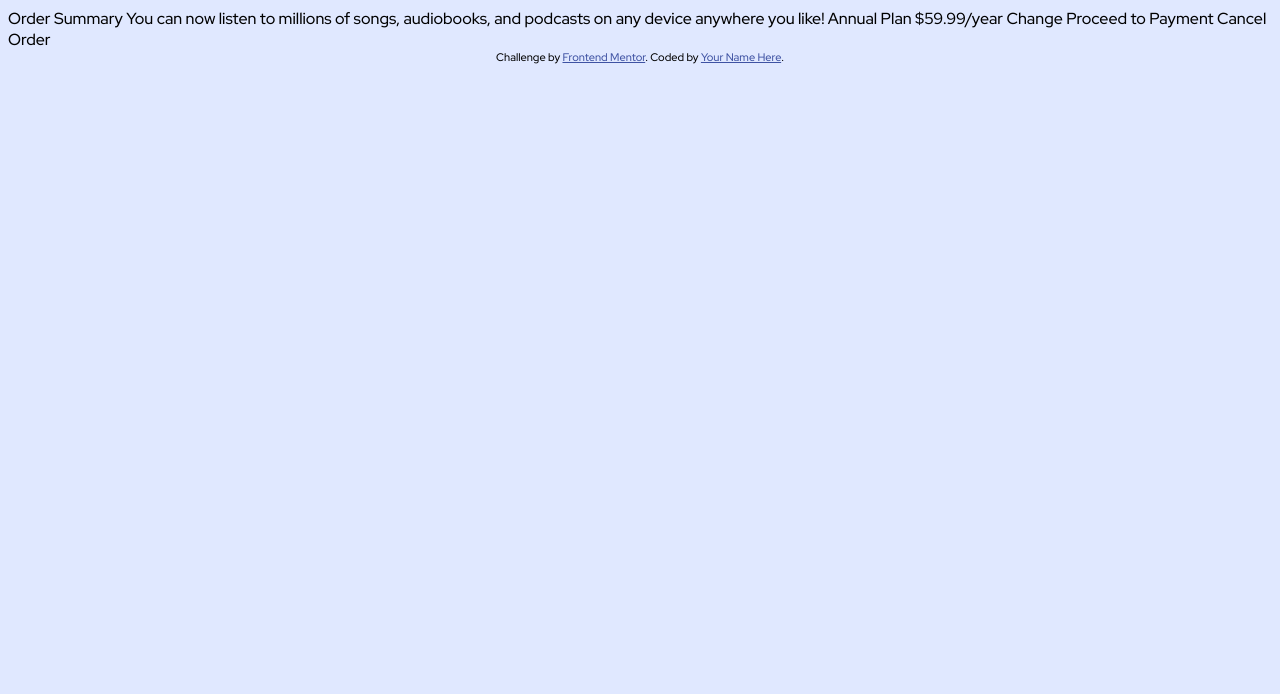
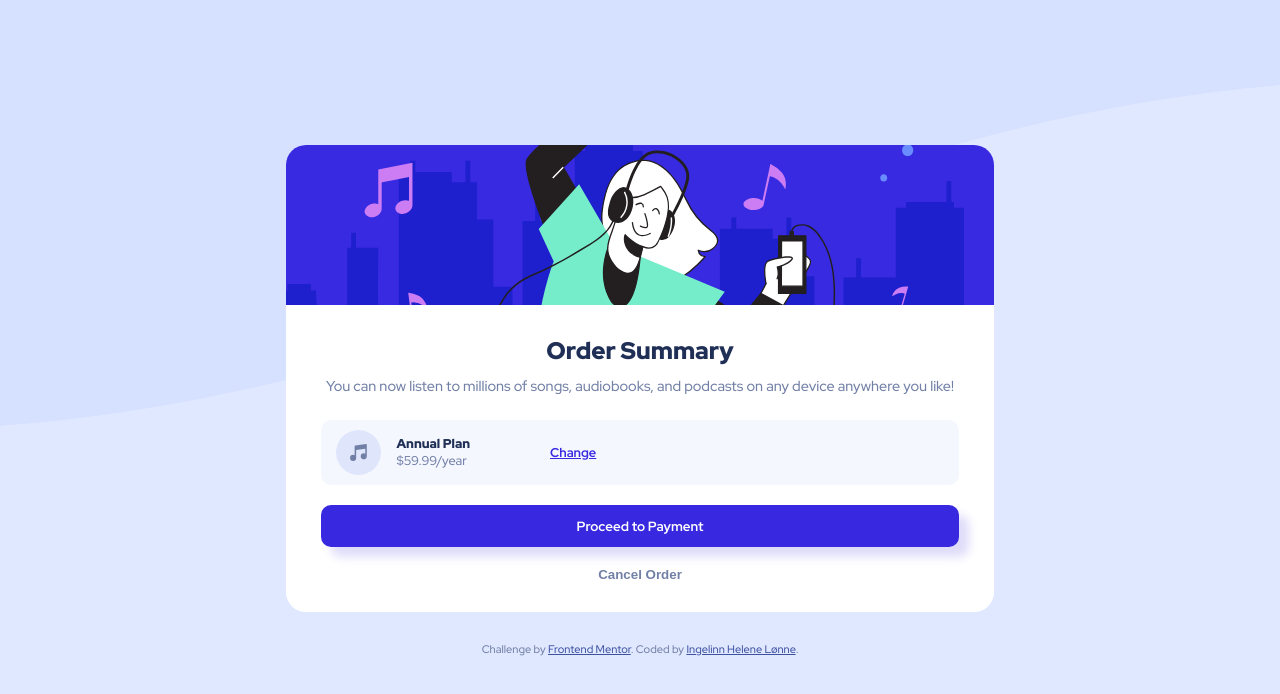
Before and after one commit to ihlonne/Order-summary-card, a plain HTML site: page index.html in a window 1280 px wide. Drawn offline with Linux system fonts and the light colour scheme.

Commit message:
Updated HTML, CSS and README

```diff
--- a/css/styles.css
+++ b/css/styles.css
@@ -14,7 +14,156 @@ html {
     font-size: 16px;
 }
 
+*, *::before, *::after {
+    box-sizing: inherit;
+    margin: 0;
+    padding: 0;
+}
+
 body {
+    display: flex;
+    flex-direction: column;
+    justify-content: center;
+    align-items: center;
     background-color: var(--pale-blue);
     font-family: 'Red Hat Display', sans-serif;
+    color: var(--desurated-blue);
+    height: 100vh;
+    text-align: center;
 }
+
+h1 {
+    color: var(--dark-blue);
+    margin-top: 30px;
+    font-weight: 900;
+}
+
+span {
+    font-weight: 900;
+    color: var(--dark-blue);
+}
+
+.bg__picture {
+    background: url('/images/pattern-background-mobile.svg') no-repeat center / cover;
+    min-height: 110vh;
+    width: 100%;
+    position: absolute;
+    top: 0;
+    left: 0;
+    top: -450px;
+    right: -300px;
+    z-index: -1;
+}
+
+/* Information section */
+
+.card-container {
+    display: flex;
+    flex-direction: column;
+    justify-content: center;
+    align-items: center;
+    background-color: #fff;
+    margin: 0 25px;
+    padding: 0 0 30px 0;
+    border-radius: 20px;
+}
+
+.card-container .header {
+    background: url('/images/illustration-hero.svg') no-repeat center / cover;
+    position: relative;
+    width: 100%;
+    height: 160px;
+    border-radius: 20px 20px 0 0;
+}
+
+.card-container p {
+    font-size: 0.9rem;
+    margin-top: 10px;
+    padding: 0 40px;
+}
+
+/* Membership section */
+
+.membership-container {
+    display: flex;
+    background-color: var(--very-pale-blue);
+    margin-top: 25px;
+    padding: 10px 15px;
+    border-radius: 10px;
+    width: 90%;
+    font-size: 0.8rem;
+    text-align: left;
+}
+
+.membership-container img {
+    width: 45px;
+    height: 45px;
+}
+
+.membership-container > div {
+    display: inline-flex;
+    align-items: center;
+}
+
+.membership-container ul {
+    list-style: none;
+    margin-left: 15px;
+}
+
+.membership-container a {
+    font-weight: 700;
+    font-size: 0.8rem;
+    color: var(--bright-blue);
+}
+
+
+/* Buttons */
+
+.btn-pay {
+    margin-top: 20px;
+    background-color: var(--bright-blue);
+    font-family: 'Red Hat Display', sans-serif;
+    color: #fff;
+    width: 90%;
+    padding: 12px;
+    border-radius: 10px;
+    border: none;
+    font-weight: 700;
+    box-shadow: 10px 10px 10px 0px rgba(94, 82, 223, 0.2);
+}
+
+.btn-cancel {
+    margin-top: 20px;
+    background-color: transparent;
+    border: none;
+    color: var(--desurated-blue);
+    font-weight: 900;
+}
+
+/* Attribution section */
+
+.attribution {
+    margin-top: 30px;
+}
+
+.attribution a {
+    color:hsl(245, 75%, 52%);
+}
+
+/* Settings for desktop */
+
+@media only screen and (min-width: 1440px) {
+    .bg__picture {
+        background: url('/images/pattern-background-mobile.svg') no-repeat center / cover;
+        min-height: 110vh;
+        position: absolute;
+        bottom: 0;
+        left: 0;
+        bottom: 300px;
+        z-index: -1;
+    }
+
+    .card-container {
+        width: 350px;
+    }
+}
--- a/index.html
+++ b/index.html
@@ -16,23 +16,45 @@
   </style>
 </head>
 <body>
+  <div class="bg__picture"></div>
+  <section class="card-container">
+    <div class="header"></div>
+    <h1>
+      Order Summary
+    </h1>
+    <p>
+      You can now listen to millions of songs, audiobooks, and podcasts on any
+      device anywhere you like!
+    </p>
+    <div class="membership-container">
+      <img src="images/icon-music.svg" alt="music icon">
+      <div>
+        <ul>
+          <li>
+            <span> Annual Plan</span>
+          </li>
+          <li>
+            $59.99/year
+          </li>
+        </ul>
+          <p>
 
-  Order Summary
+          </p>
+          <a href="#">Change</a>
+      </div>
+    </div>
+    <button class="btn-pay">
+      Proceed to Payment
+    </button>
+    <button class="btn-cancel">
+      Cancel Order
+    </button>
 
-  You can now listen to millions of songs, audiobooks, and podcasts on any
-  device anywhere you like!
-
-  Annual Plan
-  $59.99/year
-
-  Change
-
-  Proceed to Payment
-  Cancel Order
+  </section>
 
   <div class="attribution">
     Challenge by <a href="https://www.frontendmentor.io?ref=challenge" target="_blank">Frontend Mentor</a>.
-    Coded by <a href="#">Your Name Here</a>.
+    Coded by <a href="https://github.com/ihlonne">Ingelinn Helene Lønne</a>.
   </div>
 </body>
 </html>
```
Also changed, not shown: 1 other file.
